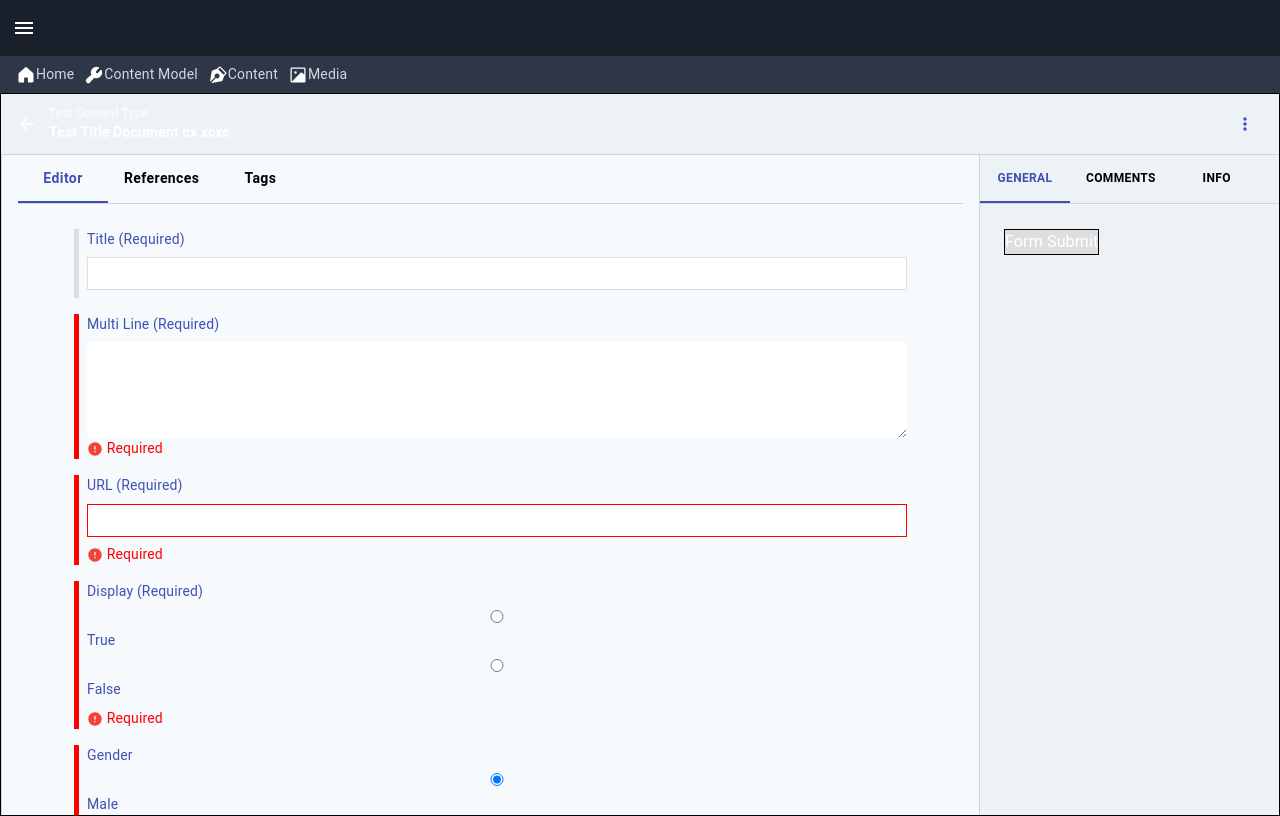
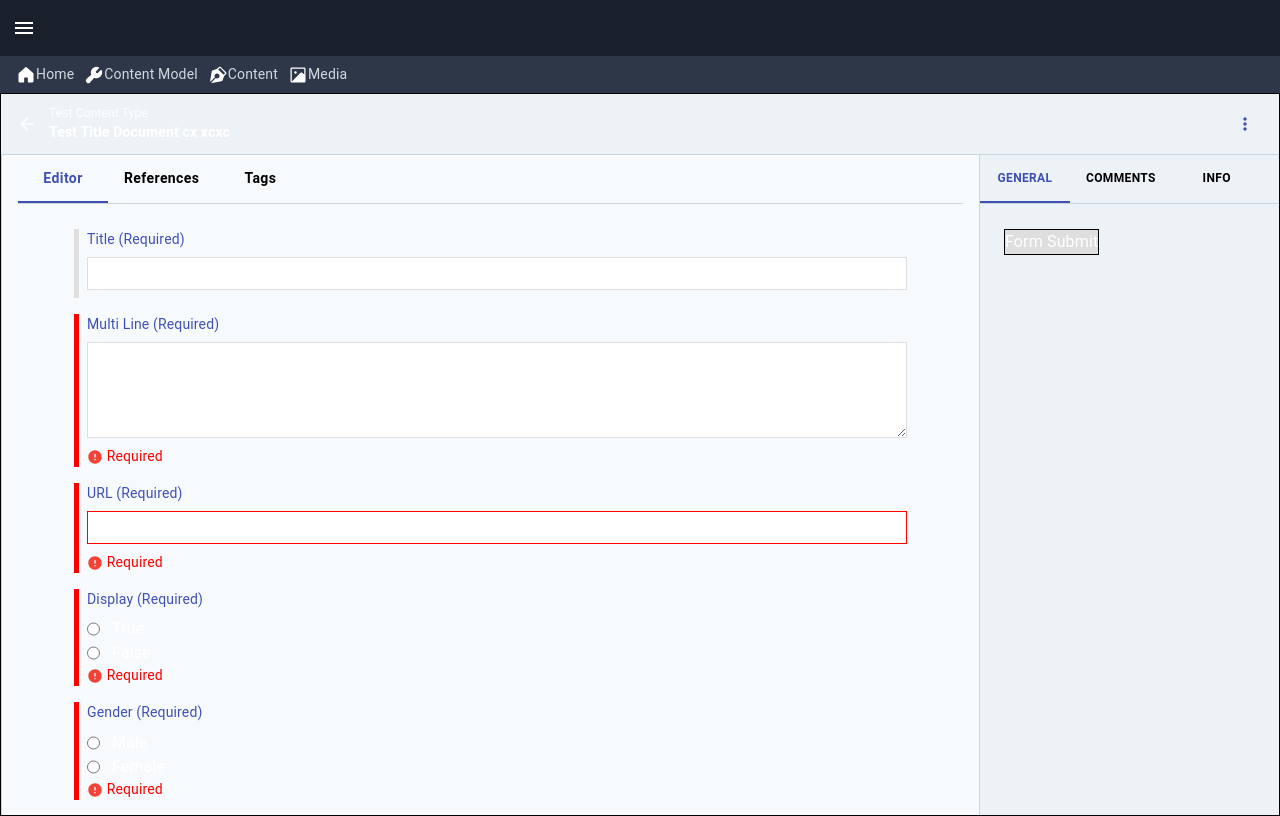
Before and after one commit to sumantaparida/in-house-contentful, a Next.js app: page /content/1 in a window 1280 px wide. Built offline with nearby package versions, Linux system fonts and the light colour scheme.

Commit message:
chore: form validation

```diff
--- a/src/components/Form/FormRenderer/index.tsx
+++ b/src/components/Form/FormRenderer/index.tsx
@@ -6,7 +6,7 @@ import React, { useEffect } from 'react';
 import * as Yup from 'yup';
 
 // import Multiline from '@/components/Form/Multiline';
-import { ErrorMsg } from '@/utils/Services/CommonServices';
+import { ErrorMsg, getValueFromArray } from '@/utils/Services/CommonServices';
 import type { _T_formField, _T_inValues } from '@/utils/types/FormType';
 
 import FormIkWrapper from './style';
@@ -18,19 +18,24 @@ const FromRender: React.FC<Props> = props => {
   const { fields } = props;
   const validationSchema = Yup.object().shape(
     fields.reduce((schema: any, field) => {
-      const { id, type, required, validations } = field;
+      const { id, type, required, validations, options } = field;
       let fieldSchema;
       const { PATTERN, ERMSG } = ErrorMsg(validations) || {};
       if (type === 'singleLine') {
         fieldSchema = Yup.string().matches(PATTERN, ERMSG);
       } else if (type === 'link') {
         fieldSchema = Yup.string().matches(PATTERN, ERMSG);
+      } else if (type === 'boolean') {
+        fieldSchema = Yup.boolean();
       } else if (type === 'singleCheck') {
-        fieldSchema = Yup.boolean();
+        fieldSchema = Yup.string();
+      } else if (type === 'multiCheck') {
+        fieldSchema = Yup.array().of(Yup.string()).min(1);
+      } else if (type === 'select') {
+        const OPT = getValueFromArray(options || []);
+        fieldSchema = Yup.string().oneOf(OPT);
       } else if (type === 'file') {
         fieldSchema = Yup.mixed().required('Required');
-      } else if (type === 'boolean') {
-        fieldSchema = Yup.boolean();
       } else {
         fieldSchema = Yup.string();
       }
@@ -71,6 +76,7 @@ const FromRender: React.FC<Props> = props => {
     <FormIkWrapper className="flex flex-col px-8">
       <Formik initialValues={initialValues} validationSchema={validationSchema} onSubmit={handleSubmit}>
         {(formData: any) => {
+          console.log('formData', formData);
           return (
             <Form>
               {fields.map(field => {
@@ -91,21 +97,54 @@ const FromRender: React.FC<Props> = props => {
                         rows={4} // Set the number of rows for the textarea
                       />
                     ) : field.type === 'boolean' ? (
-                      field.options?.map(option => (
-                        <React.Fragment key={option.id}>
-                          <Field type="radio" id={option.value} name={field.id} value={option.value} />
-                          <label htmlFor={option.id}>{option.label}</label>
-                        </React.Fragment>
-                      ))
+                      <div className="flex flex-col items-start">
+                        {field.options?.map(option => (
+                          <div key={option.id} className="flex flex-row gap-3">
+                            <Field type="radio" id={option.id} name={field.id} value={option.value} />
+                            <label htmlFor={option.id}>{option.label}</label>
+                          </div>
+                        ))}
+                        {!hasError ? (
+                          <button
+                            type="button"
+                            onClick={() => {
+                              formData.setFieldValue(field.id, '');
+                            }}
+                            className="clearButton bg-slate-400 px-2 py-1"
+                          >
+                            clear
+                          </button>
+                        ) : null}
+                      </div>
                     ) : field.type === 'singleCheck' ? (
-                      field.options?.map(option => (
-                        <React.Fragment key={option.id}>
-                          <Field type="radio" id={option.value} name={field.id} value={option.value} />
-                          <label htmlFor={option.id}>{option.label}</label>
-                        </React.Fragment>
-                      ))
+                      <div className="flex flex-col items-start">
+                        {field.options?.map(option => (
+                          <div key={option.id} className="flex flex-row gap-3">
+                            <Field type="radio" id={option.value} name={field.id} value={option.value} />
+                            <label htmlFor={option.id}>{option.label}</label>
+                          </div>
+                        ))}
+                      </div>
                     ) : field.type === 'multiCheck' ? (
-                      <Field type="checkbox" id={field.id} name={field.id} />
+                      <div role="group" aria-labelledby="checkbox-group" className="flex flex-col items-start">
+                        {field.options?.map(option => (
+                          <div key={option.id} className="flex flex-row gap-3">
+                            <Field type="checkbox" id={option.value} name={field.id} value={option.value} />
+                            <label htmlFor={option.id}>{option.label}</label>
+                          </div>
+                        ))}
+                      </div>
+                    ) : field.type === 'select' ? (
+                      <div role="group" aria-labelledby="selection-group">
+                        <Field id={field.id} name={field.id} as="select">
+                          <option value="">Select an option</option>
+                          {field.options?.map(option => (
+                            <option key={option.id} value={option.value.toString()}>
+                              {option.label}
+                            </option>
+                          ))}
+                        </Field>
+                      </div>
                     ) : field.type === 'link' ? (
                       <Field type="text" id={field.id} name={field.id} />
                     ) : field.type === 'file' ? (
--- a/src/components/Form/FormRenderer/style.ts
+++ b/src/components/Form/FormRenderer/style.ts
@@ -4,12 +4,13 @@ const FormIkWrapper = styled.section`
   .formik_container {
     transition: 0.3s, background-size 0.3s 0.3s;
     border-left: 5px solid #dedede;
-    label {
+    & > label {
       font-size: 14px;
       padding-bottom: 7.5px;
       color: #3f50b5;
     }
-    input {
+    input[type='text'],
+    textarea {
       border: 1px solid #dedede;
       margin-bottom: 7.5px;
       padding: 5px;
--- a/src/utils/Constant/FormConstant.ts
+++ b/src/utils/Constant/FormConstant.ts
@@ -57,13 +57,45 @@ export const formFields: _T_formField[] = [
     id: 'gender',
     name: 'Gender',
     type: 'singleCheck',
-    defaultValue: 'male',
-    required: false,
+    // defaultValue: 'male',
+    required: true,
     validations: [],
     disabled: false,
     options: [
       { id: 'male', value: 'male', label: 'Male' },
       { id: 'female', value: 'female', label: 'Female' },
+    ],
+  },
+  {
+    id: 'multiCheckbox',
+    name: 'Multi Checkbox',
+    type: 'multiCheck',
+    // defaultValue: 'male',
+    required: true,
+    validations: [],
+    disabled: false,
+    options: [
+      { id: 'one', value: 'one', label: 'One' },
+      { id: 'two', value: 'two', label: 'Two' },
+      { id: 'three', value: 'three', label: 'Three' },
+      { id: 'four', value: 'four', label: 'Four' },
+      { id: 'five', value: 'five', label: 'Five' },
+    ],
+  },
+  {
+    id: 'selection',
+    name: 'Selection',
+    type: 'select',
+    // defaultValue: 'male',
+    required: true,
+    validations: [],
+    disabled: false,
+    options: [
+      { id: 'select_one', value: 'one', label: 'One' },
+      { id: 'select_two', value: 'two', label: 'Two' },
+      { id: 'select_three', value: 'three', label: 'Three' },
+      { id: 'select_four', value: 'four', label: 'Four' },
+      { id: 'select_five', value: 'five', label: 'Five' },
     ],
   },
   {
--- a/src/utils/Services/CommonServices.ts
+++ b/src/utils/Services/CommonServices.ts
@@ -28,3 +28,15 @@ export const ErrorMsg = (validations: any) => {
   }
   return { PATTERN, ERMSG };
 };
+
+export const getValueFromArray = (selectOpt: { value: any }[]): any[] => {
+  let list: any[] = [];
+
+  selectOpt.map((ele: { value: any }) => {
+    const { value } = ele || {};
+    list = [...list, value];
+    return null;
+  });
+
+  return list;
+};
--- a/src/utils/types/FormType.ts
+++ b/src/utils/types/FormType.ts
@@ -1,5 +1,6 @@
 export type FIELD_TEXT_TYPE = 'singleLine' | 'multiLine';
 export type FIELD_SELECT_TYPE = 'boolean' | 'singleCheck' | 'multiCheck';
+export type FIELD_SELECTION_TYPE = 'select';
 export type FIELD_LINK_TYPE = 'link';
 export type FIELD_TYPE = 'file' | 'multiFile';
 
@@ -19,7 +20,7 @@ export type FieldOption = {
 export type _T_formField = {
   id: string;
   name: string;
-  type: FIELD_TEXT_TYPE | FIELD_SELECT_TYPE | FIELD_LINK_TYPE | FIELD_TYPE;
+  type: FIELD_TEXT_TYPE | FIELD_SELECT_TYPE | FIELD_SELECTION_TYPE | FIELD_LINK_TYPE | FIELD_TYPE;
   defaultValue?: any;
   localized?: boolean;
   required: boolean;
```
